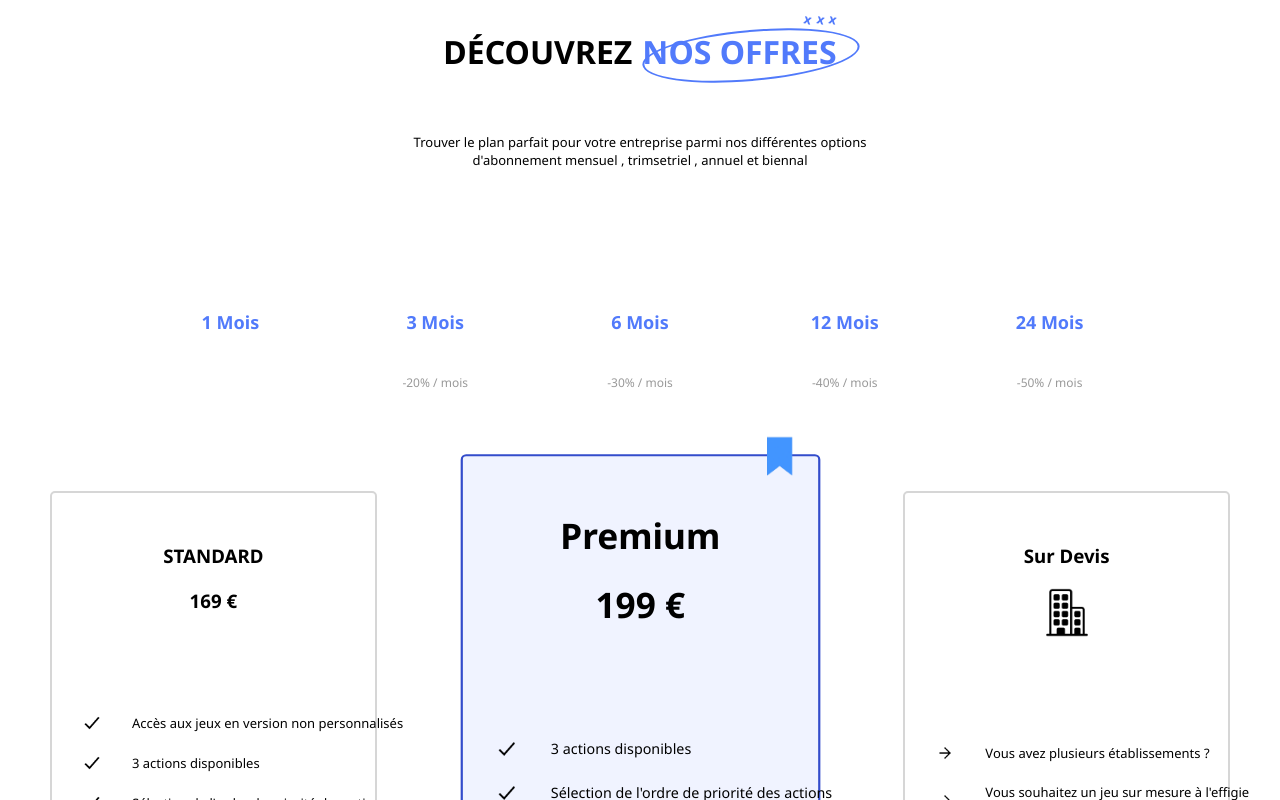
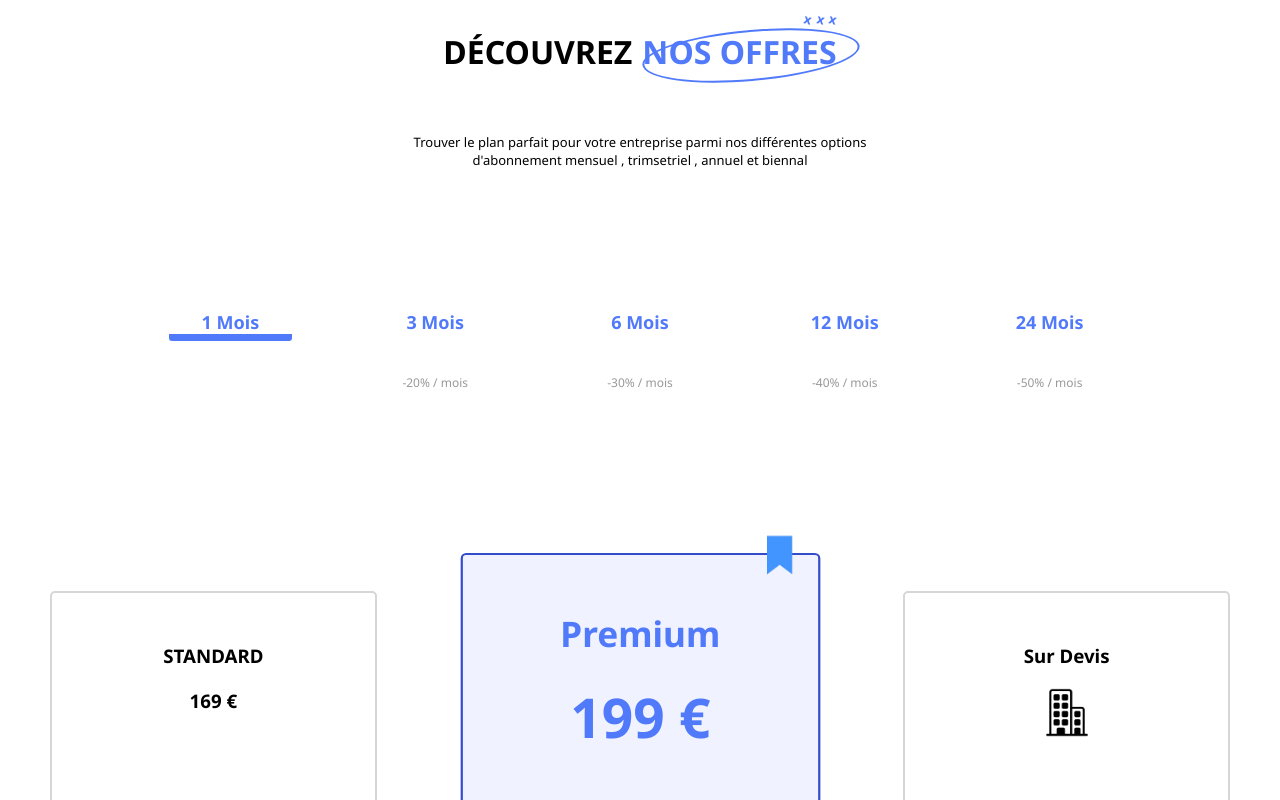
Before and after one commit to TAHA202020/thegiftsclub-test, a React (Create React App) app: page / in a window 1280 px wide. Shown: the top 800 px of the page. Built offline with nearby package versions, Linux system fonts and the light colour scheme.

Commit message:
test finis

```diff
--- a/src/App.css
+++ b/src/App.css
@@ -67,6 +67,7 @@ p
   align-items: center;
   padding-left: 10vw;
   padding-right: 10vw;
+  margin-bottom: 200px;
 }
 .options label
 {
--- a/src/App.js
+++ b/src/App.js
@@ -1,7 +1,9 @@
+import { useState } from 'react';
 import './App.css';
 import DetailsOptions from './DetailsOptions';
 import Options from './Options';
 function App() {
+  const [prices, setPrices] = useState({standard:169,premium:199,option:1});
   return (<div className='devis'>
   <div className='title-container'>
     <div className='title'>
@@ -16,8 +18,8 @@ function App() {
       d'abonnement mensuel , trimsetriel , annuel et biennal
     </p>
   </div>
-  <Options/>
-  <DetailsOptions/>
+  <Options  setprices={setPrices} option={prices.option}/>
+  <DetailsOptions prices={prices}/>
   </div>
   );
 }
--- a/src/DetailsOptions.js
+++ b/src/DetailsOptions.js
@@ -4,12 +4,12 @@ import arrow from './images/arrow.png'
 import add from './images/add.png'
 import entreprise from "./images/entreprise.png"
 import etoile from "./images/etoile.png"
-function DetailsOptions() {
+function DetailsOptions({prices}) {
   return (<div className='details-container'>
     <div className='detail'>
       <div className='detail-title'>
         <h3 style={{marginBottom:'20px'}}>STANDARD</h3>
-        <h3>169 €</h3>
+        <h3>{prices.standard} €</h3>
       </div>
       <div className='details'>
         <div className='check'><img src={check}/><p>Accès aux jeux en version non personnalisés</p></div>
@@ -29,8 +29,8 @@ function DetailsOptions() {
     <div className='premium detail'>
       <img src={etoile} className='favorite'/>
     <div className='detail-title'>
-        <h1 style={{marginBottom:'20px'}}>Premium</h1>
-        <h1>199 €</h1>
+        <h1 style={{marginBottom:'20px',color:'#517AFB'}}>Premium</h1>
+        <h1 style={{color:'#517AFB',fontSize:'50px'}}>{prices.premium} €</h1>
       </div>
       <div className='details'>
         <div className='check'><img src={check}/><p>3 actions disponibles</p></div>
--- a/src/Options.js
+++ b/src/Options.js
@@ -1,28 +1,28 @@
 import React from 'react'
 
-function Options() {
+function Options({setprices,option}) {
   return (<div className='options'>
     <div>
-      <input type="radio"  id="option-1" name='option'/>
+      <input type="radio"  id="option-1" name='option' onClick={()=>setprices({standard:169,premium:199,option:1})} checked={option===1}/>
       <label htmlFor="option-1">1 Mois</label>
     </div>
     <div>
-      <input type="radio"  id="option-2" name='option'/>
+      <input type="radio"  id="option-2" name='option' onClick={()=>setprices({standard:406,premium:478,option:2})} checked={option===2}/>
       <label htmlFor="option-2">3 Mois</label>
       <span>-20% / mois</span>
     </div>
     <div>
-      <input type="radio"  id="option-3" name='option' />
+      <input type="radio"  id="option-3" name='option' onClick={()=>setprices({standard:710,premium:836,option:3})} checked={option===3}/>
       <label htmlFor="option-3">6 Mois</label>
       <span>-30% / mois</span>
     </div>
     <div>
-      <input type="radio"  id="option-4" name='option'/>
+      <input type="radio"  id="option-4" name='option'onClick={()=>setprices({standard:1217,premium:1433,option:4})} checked={option===4}/>
       <label htmlFor="option-4">12 Mois</label>
       <span>-40% / mois</span>
     </div>
     <div>
-      <input type="radio"  id="option-5" name='option'/>
+      <input type="radio"  id="option-5" name='option'onClick={()=>setprices({standard:2028,premium:2388,option:5})} checked={option===5}/>
       <label htmlFor="option-5">24 Mois</label>
       <span>-50% / mois</span>
     </div>
```
